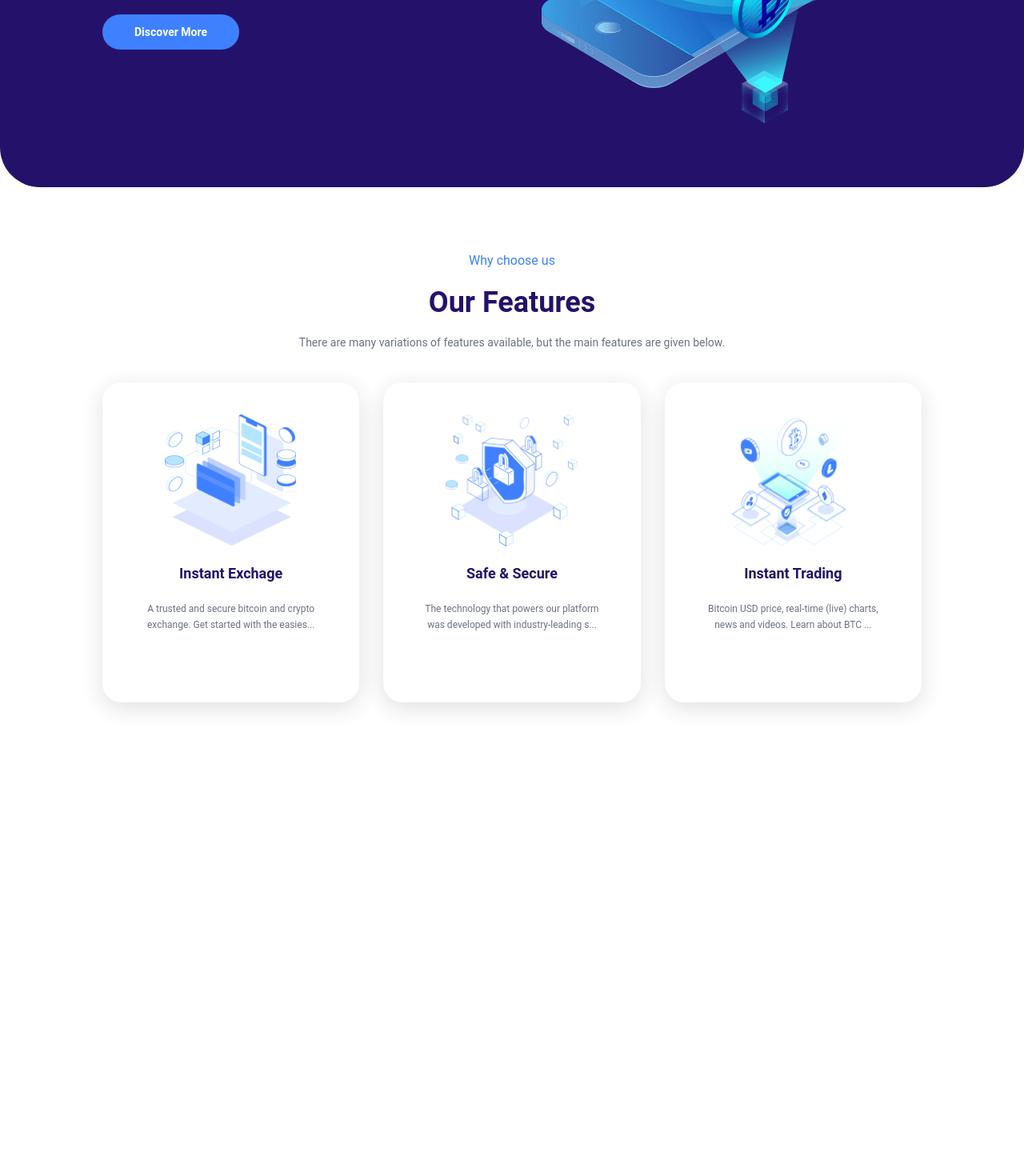
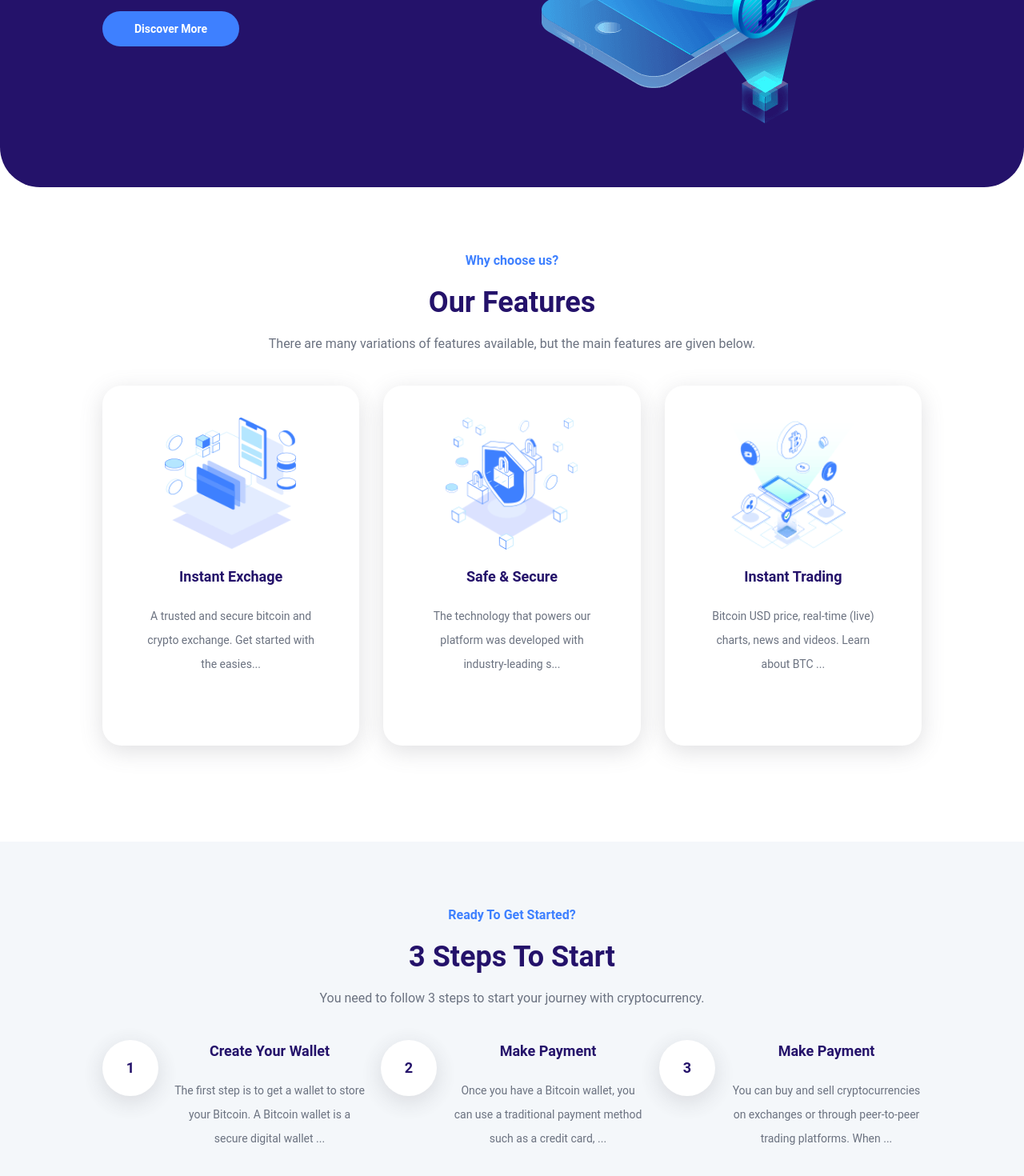
Before and after one commit to faisalchy64/crypton, a React (Create React App) app: page / in a window 1280 px wide. Shown: the part 528-1998 px from the top of the page at 80% size. Before the commit the page ends 1526 px from the top, so only its background shows below. Built offline with nearby package versions, Linux system fonts and the light colour scheme.

Commit message:
i have created a step component

```diff
--- a/src/components/Features.js
+++ b/src/components/Features.js
@@ -4,17 +4,13 @@ import trading from "../assets/features/trading.png";
 
 function Features() {
     return (
-        <section className="py-20">
-            <div
-                className="text-center px-10"
-                data-aos="fade-up"
-                data-aos-duration="3000"
-            >
-                <p className="text-blue-1000">Why choose us</p>
-                <h3 className="text-4xl font-bold text-center text-indigo-1000 my-5">
+        <section className="py-20" data-aos="fade-up" data-aos-duration="3000">
+            <div className="text-center px-10">
+                <p className="font-bold text-blue-1000">Why choose us?</p>
+                <h3 className="text-3xl md:text-4xl font-bold text-center text-indigo-1000 my-5">
                     Our Features
                 </h3>
-                <p className="text-sm text-gray-500">
+                <p className="text-gray-500">
                     There are many variations of features available, but the
                     main features are given below.
                 </p>
@@ -24,7 +20,7 @@ function Features() {
                 data-aos="fade-up"
                 data-aos-duration="3000"
             >
-                <div className="h-[400px] flex flex-col items-center gap-y-5 bg-white px-[50px] py-10 hover:scale-110 antialiased hover:border-t-2 hover:border-b-2  hover:border-blue-1000 transition-all duration-500 shadow-card rounded-3xl">
+                <div className="h-[450px] flex flex-col items-center gap-y-5 bg-white px-[50px] py-10 hover:scale-110 antialiased hover:border-t-2 hover:border-b-2  hover:border-blue-1000 transition-all duration-500 shadow-card rounded-3xl">
                     <img
                         src={exchange}
                         alt=""
@@ -33,7 +29,7 @@ function Features() {
                     <h4 className="text-lg font-bold text-center text-indigo-1000">
                         Instant Exchage
                     </h4>
-                    <p className="text-center text-xs text-gray-500 leading-5">
+                    <p className="text-center text-sm text-gray-500 leading-[30px]">
                         {`A trusted and secure bitcoin and crypto exchange. Get
                         started with the easiest and most secure platform to
                         buy, sell, trade, and earn cryptocurrencies.`.slice(
@@ -43,24 +39,24 @@ function Features() {
                         ...
                     </p>
                 </div>
-                <div className="h-[400px] flex flex-col items-center gap-y-5 bg-white px-[50px] py-10 hover:scale-110 hover:border-t-2 hover:border-b-2 hover:border-blue-1000 transition-all duration-500 shadow-card rounded-3xl">
+                <div className="h-[450px] flex flex-col items-center gap-y-5 bg-white px-[50px] py-10 hover:scale-110 hover:border-t-2 hover:border-b-2 hover:border-blue-1000 transition-all duration-500 shadow-card rounded-3xl">
                     <img src={secure} alt="" className="w-[165px] h-[165px]" />
                     <h4 className="text-lg font-bold text-center text-indigo-1000">
                         Safe & Secure
                     </h4>
-                    <p className="text-xs text-center text-gray-500 leading-5">
+                    <p className="text-center text-sm text-gray-500 leading-[30px]">
                         {`The technology that powers our platform was developed
                         with industry-leading security and encryption at its
                         core.`.slice(0, 101)}
                         ...
                     </p>
                 </div>
-                <div className="h-[400px] flex flex-col items-center gap-y-5 bg-white px-[50px] py-10 hover:scale-110 hover:border-t-2 hover:border-b-2 hover:border-blue-1000 transition-all duration-500 shadow-card rounded-3xl">
+                <div className="h-[450px] flex flex-col items-center gap-y-5 bg-white px-[50px] py-10 hover:scale-110 hover:border-t-2 hover:border-b-2 hover:border-blue-1000 transition-all duration-500 shadow-card rounded-3xl">
                     <img src={trading} alt="" className="w-[165px] h-[165px]" />
                     <h4 className="text-lg font-bold text-center text-indigo-1000">
                         Instant Trading
                     </h4>
-                    <p className="text-xs text-center text-gray-500 leading-5">
+                    <p className="text-center text-sm text-gray-500 leading-[30px]">
                         {`Bitcoin USD price, real-time (live) charts, news and
                         videos. Learn about BTC value, bitcoin cryptocurrency,
                         crypto trading, and more.`.slice(0, 101)}
--- a/src/components/Hero.js
+++ b/src/components/Hero.js
@@ -13,11 +13,11 @@ function Hero() {
                     data-aos="fade-up"
                     data-aos-duration="3000"
                 >
-                    <p className="text-xs md:text-base font-semibold">
+                    <p className="font-semibold">
                         Start Envesting & Earn Money
                     </p>
                     <h1 className="text-3xl md:text-5xl font-bold md:leading-[60px] my-5">
-                        Say Goodbye To <br /> Idle{" "}
+                        Say Goodbye <br /> To Idle{" "}
                         <span
                             style={{ backgroundImage: `url(${span})` }}
                             className="bg-no-repeat bg-bottom"
@@ -25,8 +25,9 @@ function Hero() {
                             Money.
                         </span>
                     </h1>
-                    <p className="text-[10px] md:text-base mb-[50px]">
-                        Invest your spare change in Bitcoin and save with <br />
+                    <p className="text-sm mb-[50px]">
+                        Invest your spare change in Bitcoin and save with{" "}
+                        <br className="hidden md:block" />
                         crypto to earn interest in real time.
                     </p>
 
--- /dev/null
+++ b/src/components/Step.js
@@ -0,0 +1,87 @@
+function Step() {
+    return (
+        <section className="bg-blue-5000 py-20">
+            <div
+                className="text-center px-10"
+                data-aos="fade-up"
+                data-aos-duration="3000"
+            >
+                <p className="font-bold text-blue-1000">
+                    Ready To Get Started?
+                </p>
+                <h3 className="text-3xl md:text-4xl font-bold text-center text-indigo-1000 my-5">
+                    3 Steps To Start
+                </h3>
+                <p className="text-gray-500">
+                    You need to follow 3 steps to start your journey with
+                    cryptocurrency.
+                </p>
+            </div>
+
+            <div
+                className="w-4/5 grid md:grid-cols-2 lg:grid-cols-3 gap-5 mx-auto my-10"
+                data-aos="fade-up"
+                data-aos-duration="3000"
+            >
+                <div className="flex flex-col md:flex-row items-center md:items-start gap-5">
+                    <h4 className="w-[70px] h-[70px] flex justify-center items-center shrink-0 text-lg font-bold bg-white text-indigo-1000 hover:bg-blue-1000 hover:text-white rounded-[50%] shadow-card">
+                        1
+                    </h4>
+                    <div>
+                        <h4 className="text-lg font-bold text-center text-indigo-1000 mb-5">
+                            Create Your Wallet
+                        </h4>
+                        <p className="text-sm text-center text-gray-500 leading-[30px]">
+                            {`The first step is to get a wallet to store your
+                            Bitcoin. A Bitcoin wallet is a secure digital wallet
+                            used to store, send and receive Bitcoin.`.slice(
+                                0,
+                                151
+                            )}
+                            ...
+                        </p>
+                    </div>
+                </div>
+                <div className="flex flex-col md:flex-row items-center md:items-start gap-5">
+                    <h4 className="w-[70px] h-[70px] flex justify-center items-center shrink-0 text-lg font-bold bg-white text-indigo-1000 hover:bg-blue-1000 hover:text-white rounded-[50%] shadow-card">
+                        2
+                    </h4>
+                    <div>
+                        <h4 className="text-lg font-bold text-center text-indigo-1000 mb-5">
+                            Make Payment
+                        </h4>
+                        <p className="text-sm text-center text-gray-500 leading-[30px]">
+                            {`Once you have a Bitcoin wallet, you can use a
+                            traditional payment method such as a credit card,
+                            bank transfer (ACH), or debit card to buy Bitcoins
+                            on a Bitcoin exchange.`.slice(0, 151)}
+                            ...
+                        </p>
+                    </div>
+                </div>
+                <div className="flex flex-col md:flex-row items-center md:items-start gap-5">
+                    <h4 className="w-[70px] h-[70px] flex justify-center items-center shrink-0 text-lg font-bold bg-white text-indigo-1000 hover:bg-blue-1000 hover:text-white rounded-[50%] shadow-card">
+                        3
+                    </h4>
+                    <div>
+                        <h4 className="text-lg font-bold text-center text-indigo-1000 mb-5">
+                            Make Payment
+                        </h4>
+                        <p className="text-sm text-center text-gray-500 leading-[30px]">
+                            {`You can buy and sell cryptocurrencies on exchanges
+                            or through peer-to-peer trading platforms. When
+                            buying or selling cryptocurrencies, it is important
+                            to do your research and understand the risks
+                            involved. You should also ensure that you are using
+                            a secure platform, as there are some scams that
+                            could lead to you losing your money.`.slice(0, 151)}
+                            ...
+                        </p>
+                    </div>
+                </div>
+            </div>
+        </section>
+    );
+}
+
+export default Step;
--- a/src/pages/Home.js
+++ b/src/pages/Home.js
@@ -1,11 +1,13 @@
 import Features from "../components/Features";
 import Hero from "../components/Hero";
+import Step from "../components/Step";
 
 function Home() {
     return (
         <>
             <Hero />
             <Features />
+            <Step />
         </>
     );
 }
--- a/tailwind.config.js
+++ b/tailwind.config.js
@@ -6,6 +6,7 @@ module.exports = {
             backgroundColor: {
                 "indigo-1000": "rgb(36, 18, 106)",
                 "blue-1000": "rgb(62, 128, 255)",
+                "blue-5000": "rgb(244, 247, 250)",
             },
             textColor: {
                 "indigo-1000": "rgb(36, 18, 106)",
```
